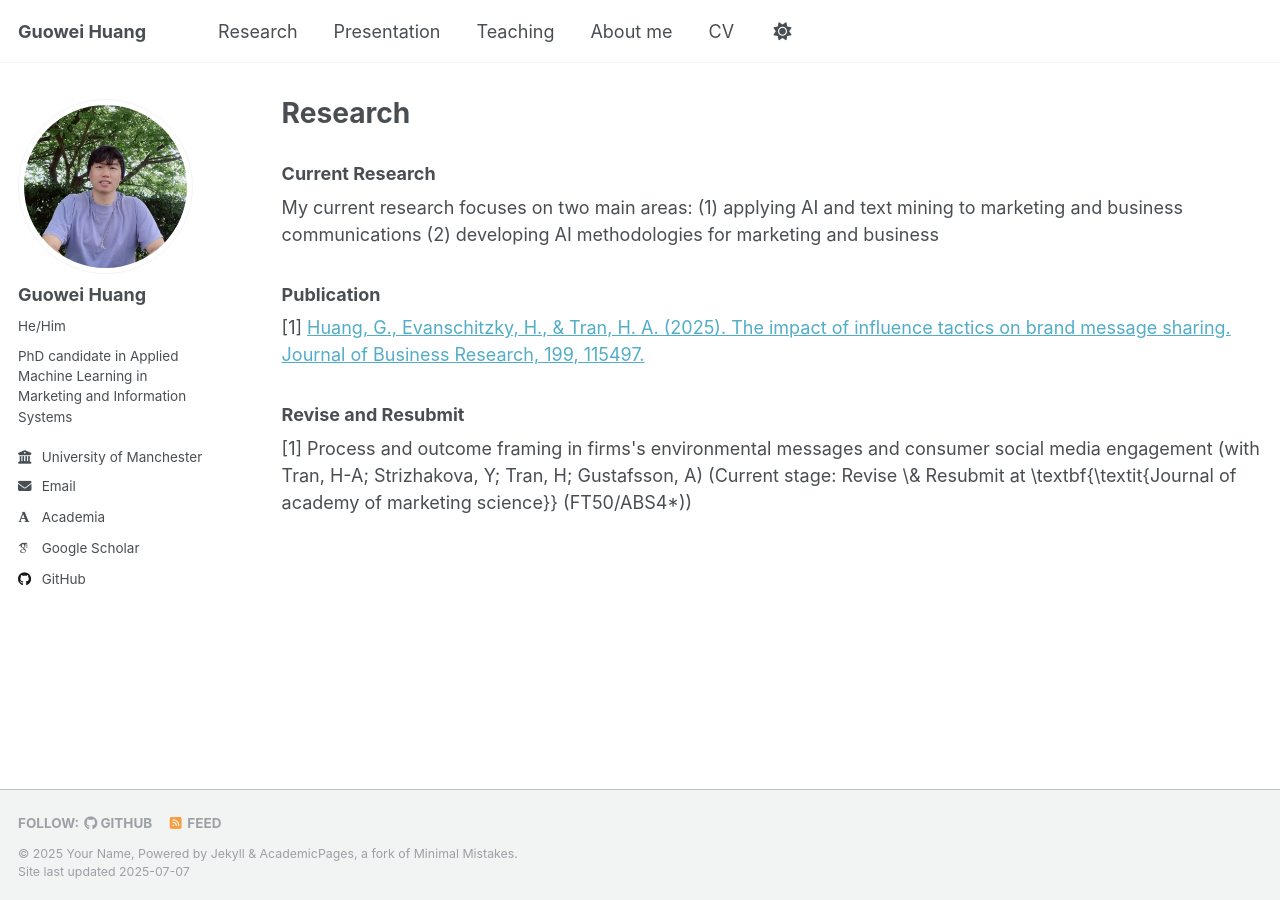
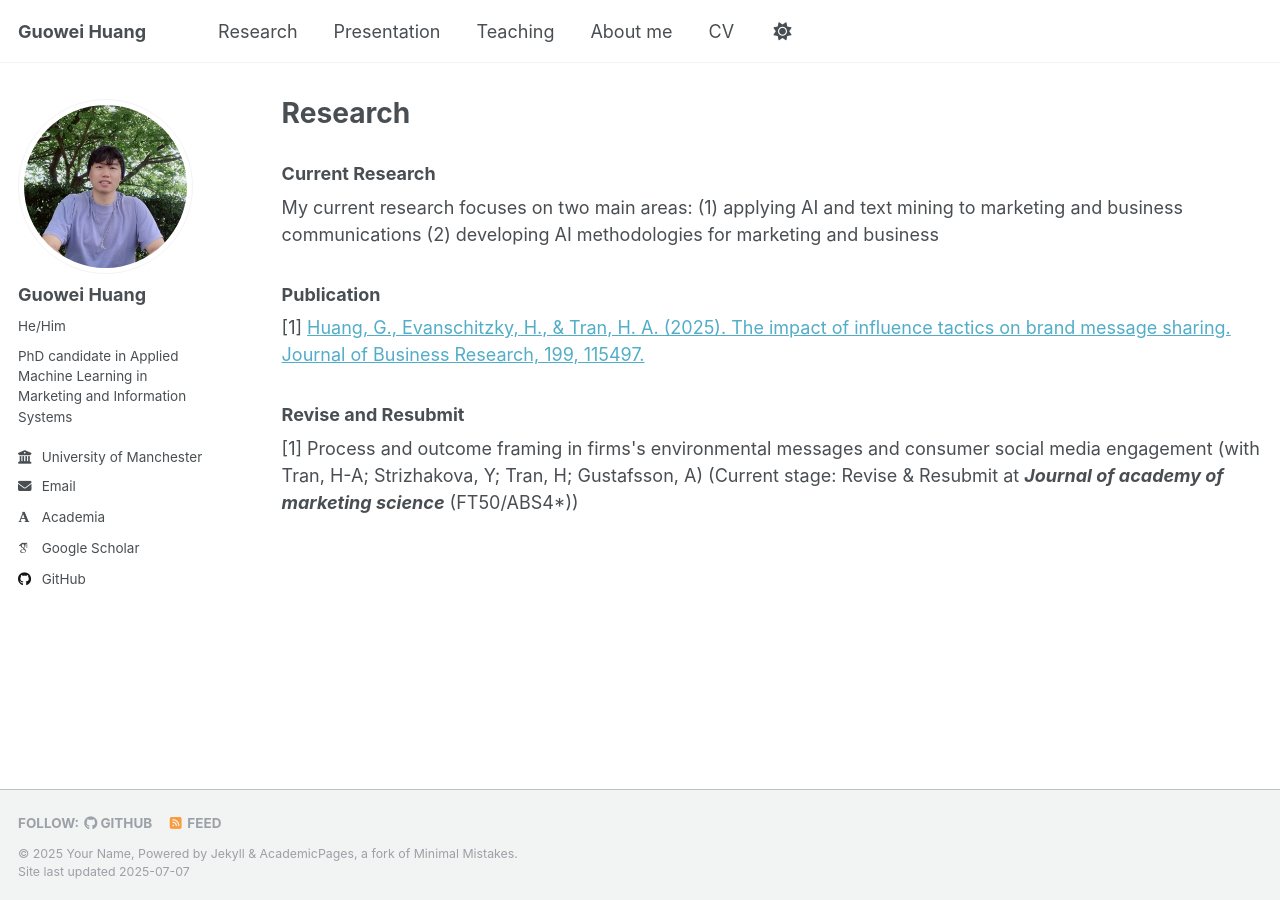
Before and after one commit to Oliverhuang123/Oliverhuang123.github.io, a Jekyll site: the page built from _pages/publications.html, in a window 1280 px wide. Built offline with Jekyll 4.4.1, drawn with Linux system fonts in a browser that asks for light colours; some web fonts are replaced.

Commit message:
Update publications.html

```diff
--- a/_pages/publications.html
+++ b/_pages/publications.html
@@ -13,4 +13,4 @@ My current research focuses on two main areas: (1) applying AI and text mining t
 <!-- (With <a href="https://scholar.google.com/citations?user=XRjQAP4AAAAJ&hl=en" target="_blank">Heiner Evanschitzky</a> and <a href="https://scholar.google.com/citations?user=ATPRTE07hSoC&hl=en" target="_blank">Hai-Anh Tran</a>)
  -->
 <h3>Revise and Resubmit</h3>
-[1] Process and outcome framing in firms's environmental messages and consumer social media engagement (with Tran, H-A; Strizhakova, Y; Tran, H; Gustafsson, A) (Current stage: Revise \& Resubmit at \textbf{\textit{Journal of academy of marketing science}} (FT50/ABS4*))
+[1] Process and outcome framing in firms's environmental messages and consumer social media engagement (with Tran, H-A; Strizhakova, Y; Tran, H; Gustafsson, A) (Current stage: Revise &amp; Resubmit at <strong><em>Journal of academy of marketing science</em></strong> (FT50/ABS4*))
```
